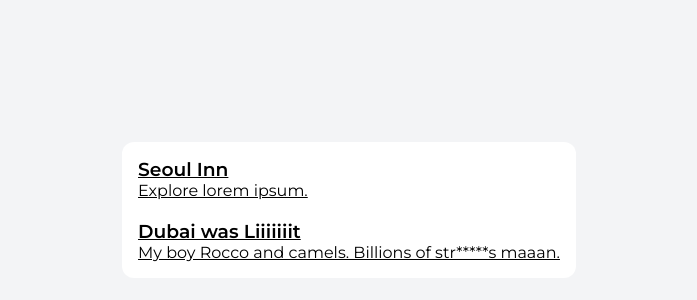
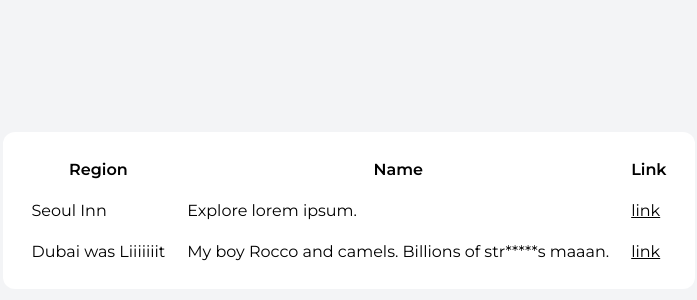
Before and after one commit to nurseiit/hci, a plain HTML site: page assignment-1/index.html in a window 1280 px wide. Shown: the part 190-490 px from the top of the page, without its empty margins (291-988 px from the left). Drawn offline with nearby package versions, Linux system fonts and the light colour scheme.

Commit message:
feat: update to tables

```diff
--- a/assignment-1/index.html
+++ b/assignment-1/index.html
@@ -39,15 +39,19 @@
   </head>
   <body>
     <div id="hotels" class="hotels">
-      <a
-        class="hotel"
-        v-for="hotel,index in hotels"
-        :key="index"
-        :href="hotel.link"
-      >
-        <h3>{{hotel.name}}</h3>
-        <p>{{hotel.desc}}</p>
-      </a>
+      <table>
+        <tr>
+          <th>Region</th>
+          <th>Name</th>
+          <th>Link</th>
+        </tr>
+
+        <tr class="hotel" v-for="hotel,index in hotels" :key="index">
+          <td>{{hotel.name}}</td>
+          <td>{{hotel.desc}}</td>
+          <td><a :href="hotel.link">link</a></td>
+        </tr>
+      </table>
     </div>
   </body>
 </html>
--- a/assignment-1/styles.css
+++ b/assignment-1/styles.css
@@ -40,9 +40,9 @@ a:hover {
   padding: 16px;
 }
 
-.hotel {
-  display: block;
-  margin-bottom: 20px;
+th,
+td {
+  padding: 10px;
 }
 
 .hotel:last-of-type {
```
